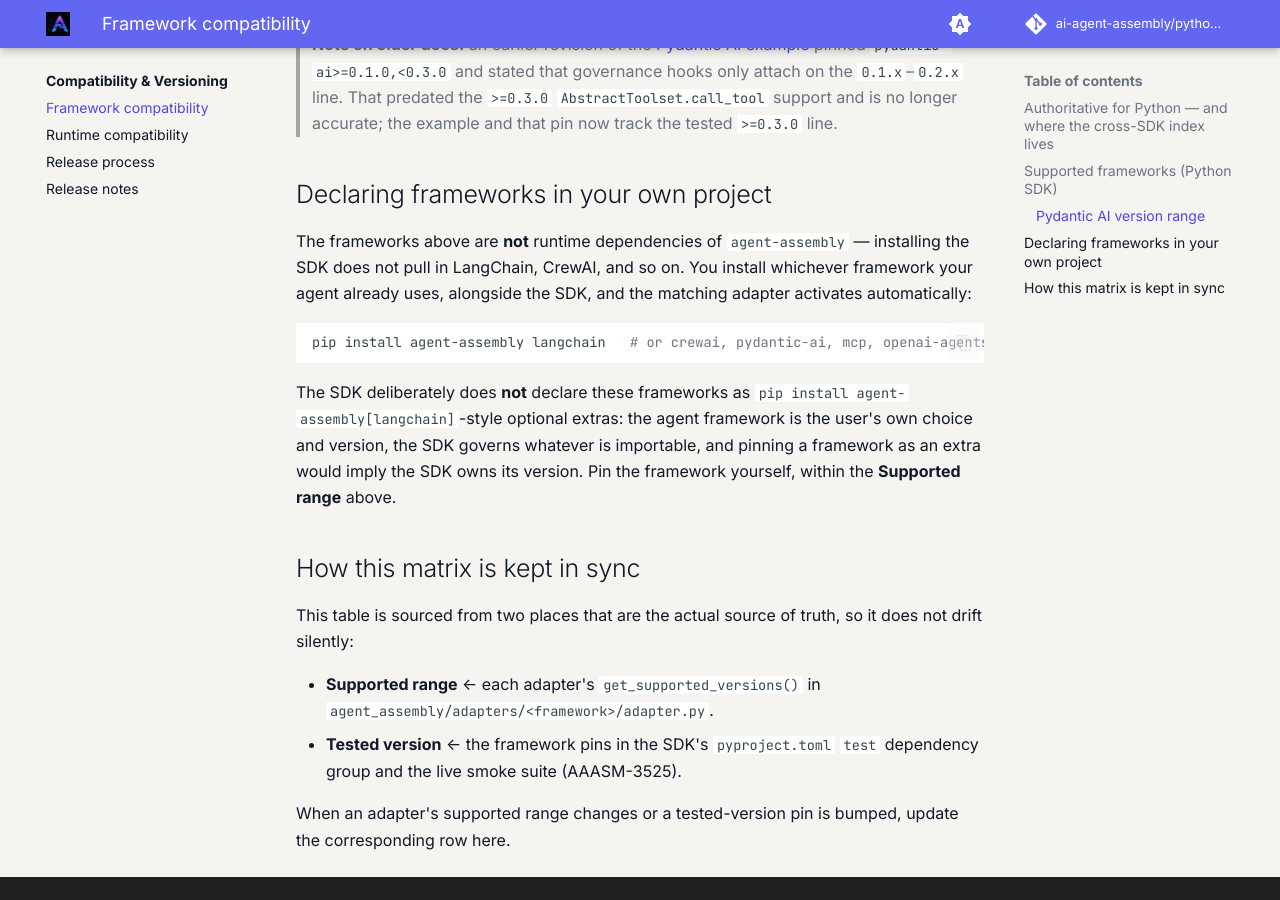
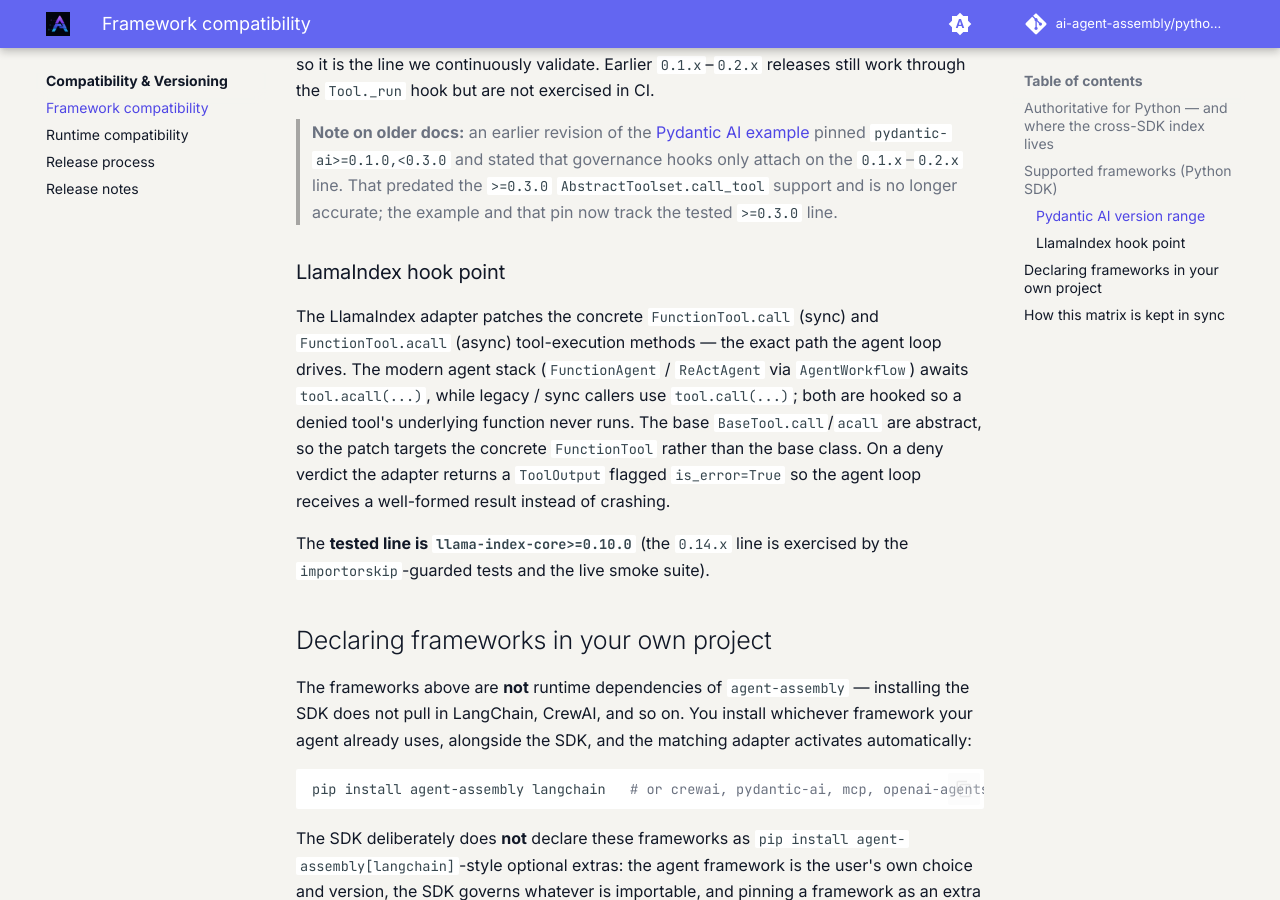
Before and after one commit to AI-agent-assembly/python-sdk, an MkDocs documentation site: the page built from docs/compatibility/frameworks.md, in a window 1280 px wide and 900 px high, scrolled down 2460 px. Built offline with MkDocs 1.6.1 and Material for MkDocs 9.7.7, drawn with Linux system fonts in a browser that asks for light colours; comment, search, counter and statistics services are not loaded; the version menu is left out; some of the changed text lies outside the part shown.

Commit message:
📝 (docs): Document LlamaIndex framework compatibility
Add the LlamaIndex row to the README and frameworks.md compatibility tables
and a hook-point note explaining the FunctionTool.call / acall patch.

Refs AAASM-3536

Co-Authored-By: Claude Opus 4.8 (1M context) <noreply@anthropic.com>

```diff
--- a/docs/compatibility/frameworks.md
+++ b/docs/compatibility/frameworks.md
@@ -48,6 +48,7 @@ to work but are not continuously tested.
 | Pydantic AI | `pydantic_ai` | `agent_assembly.adapters.pydantic_ai` | `>=0.1.0` (both the `<0.3` `Tool._run` and `>=0.3` `AbstractToolset.call_tool` hook points) | `>=0.3.0` — see [note below](#pydantic-ai-version-range) |
 | CrewAI | `crewai` | `agent_assembly.adapters.crewai` | `>=0.1.0` | `1.14.x` |
 | Google ADK | `google.adk` | `agent_assembly.adapters.google_adk` | `>=1.0.0,<2.0` | `1.x` line |
+| LlamaIndex | `llama_index.core` | `agent_assembly.adapters.llamaindex` | `>=0.10.0` | `0.14.x` |
 | MCP | `mcp` | `agent_assembly.adapters.mcp` | `>=1.0.0` | `1.27.x` |
 | OpenAI Agents | `agents` | `agent_assembly.adapters.openai_agents` | `>=0.1.0` | `0.17.x` |
 
@@ -75,6 +76,20 @@ work through the `Tool._run` hook but are not exercised in CI.
 > and stated that governance hooks only attach on the `0.1.x`–`0.2.x` line. That
 > predated the `>=0.3.0` `AbstractToolset.call_tool` support and is no longer accurate;
 > the example and that pin now track the tested `>=0.3.0` line.
+
+### LlamaIndex hook point
+
+The LlamaIndex adapter patches the concrete `FunctionTool.call` (sync) and
+`FunctionTool.acall` (async) tool-execution methods — the exact path the agent loop
+drives. The modern agent stack (`FunctionAgent` / `ReActAgent` via `AgentWorkflow`)
+awaits `tool.acall(...)`, while legacy / sync callers use `tool.call(...)`; both are
+hooked so a denied tool's underlying function never runs. The base
+`BaseTool.call`/`acall` are abstract, so the patch targets the concrete `FunctionTool`
+rather than the base class. On a deny verdict the adapter returns a `ToolOutput` flagged
+`is_error=True` so the agent loop receives a well-formed result instead of crashing.
+
+The **tested line is `llama-index-core>=0.10.0`** (the `0.14.x` line is exercised by the
+`importorskip`-guarded tests and the live smoke suite).
 
 ## Declaring frameworks in your own project
 
```
Also changed, not shown: README.md (+2 -1 lines).
